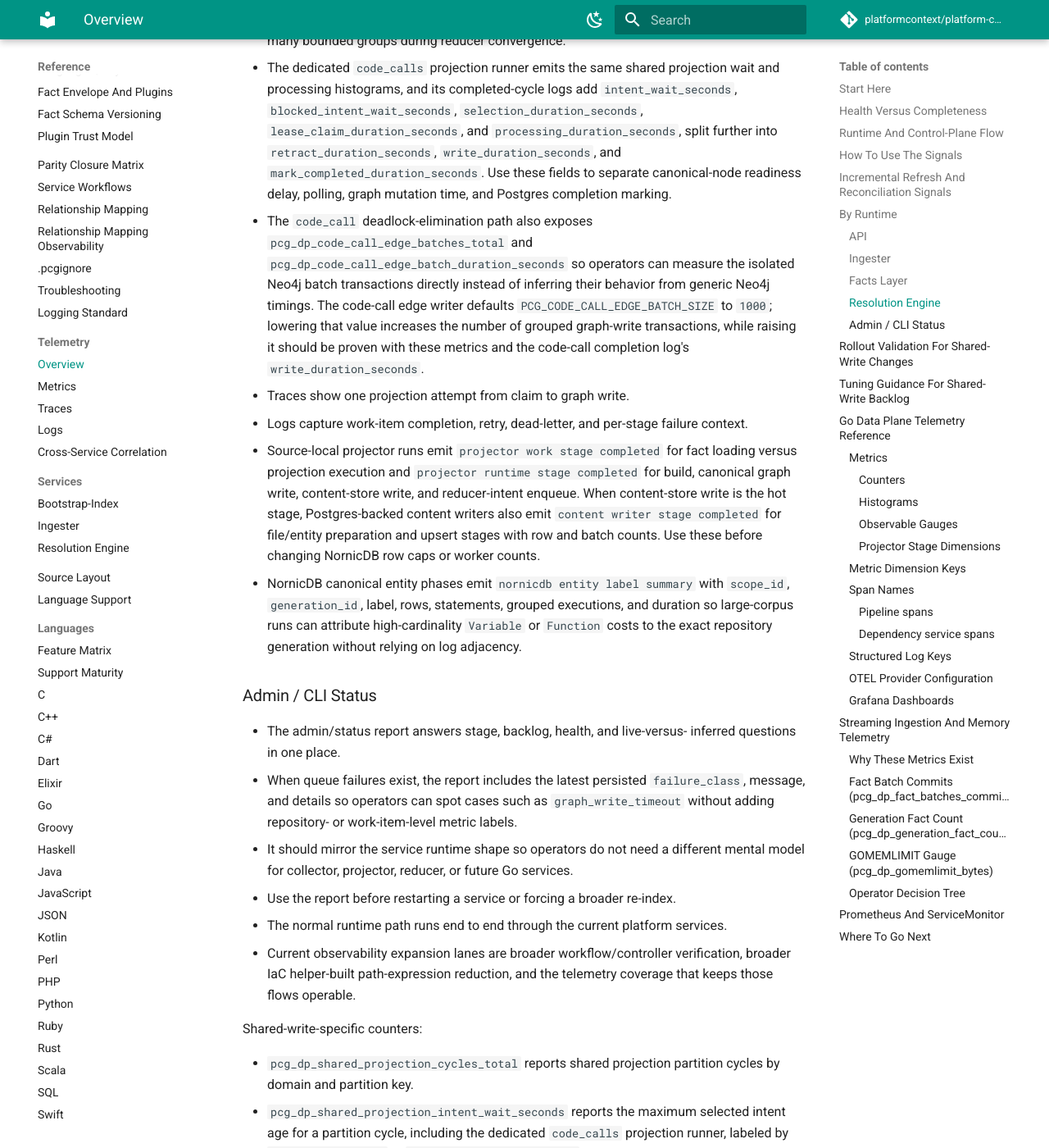
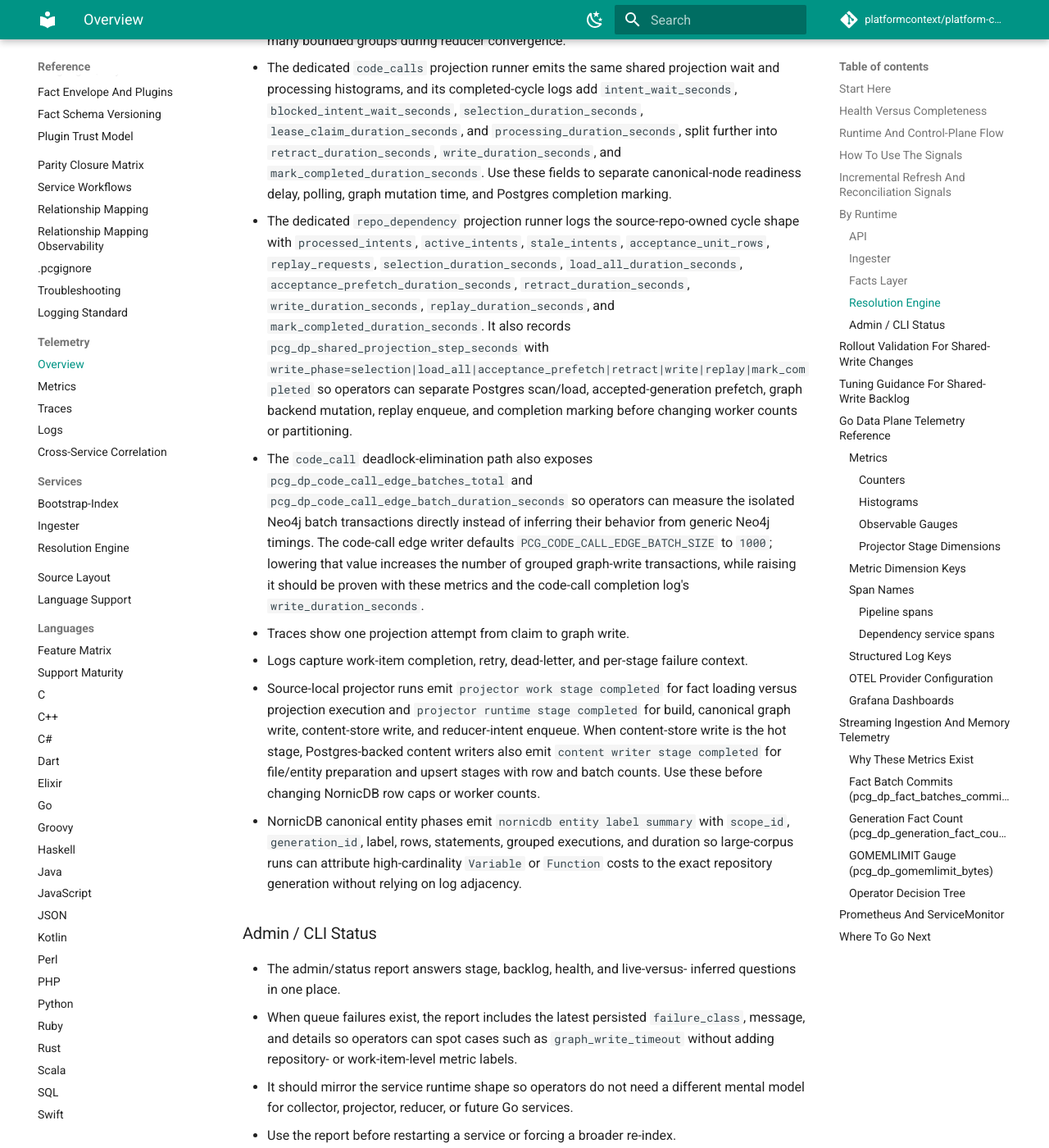
Before and after one commit to platformcontext/platform-context-graph, an MkDocs documentation site: the page built from docs/docs/reference/telemetry/index.md, in a window 1280 px wide and 1400 px high, scrolled down 4364 px. Shown: the whole window at 82% size. Built offline with MkDocs 1.6.1 and Material for MkDocs 9.7.7, drawn with Linux system fonts in a browser that asks for light colours; comment, search, counter and statistics services are not loaded; some of the changed text lies outside the part shown.

Commit message:
docs: document repo dependency projection telemetry

```diff
--- a/docs/docs/reference/telemetry/index.md
+++ b/docs/docs/reference/telemetry/index.md
@@ -174,6 +174,18 @@ For shared-write debugging specifically:
   `mark_completed_duration_seconds`. Use these fields to separate
   canonical-node readiness delay, polling, graph mutation time, and Postgres
   completion marking.
+- The dedicated `repo_dependency` projection runner logs the source-repo-owned
+  cycle shape with `processed_intents`, `active_intents`, `stale_intents`,
+  `acceptance_unit_rows`, `replay_requests`,
+  `selection_duration_seconds`, `load_all_duration_seconds`,
+  `acceptance_prefetch_duration_seconds`, `retract_duration_seconds`,
+  `write_duration_seconds`, `replay_duration_seconds`, and
+  `mark_completed_duration_seconds`. It also records
+  `pcg_dp_shared_projection_step_seconds` with
+  `write_phase=selection|load_all|acceptance_prefetch|retract|write|replay|mark_completed`
+  so operators can separate Postgres scan/load, accepted-generation prefetch,
+  graph backend mutation, replay enqueue, and completion marking before changing
+  worker counts or partitioning.
 - The `code_call` deadlock-elimination path also exposes
   `pcg_dp_code_call_edge_batches_total` and
   `pcg_dp_code_call_edge_batch_duration_seconds` so operators can measure the
@@ -227,9 +239,10 @@ Shared-write-specific counters:
 - `pcg_dp_shared_projection_processing_seconds` reports the graph-write and
   completion duration after partition selection. For `domain=code_calls`, this
   covers the code-call runner's retract, write, and completion-mark window.
-- `pcg_dp_shared_projection_step_seconds` reports the retract, write, and
-  completion-mark portions of shared projection processing using
-  `write_phase=retract|write|mark_completed`.
+- `pcg_dp_shared_projection_step_seconds` reports shared projection substeps.
+  Generic partitioned runners and `code_calls` use
+  `write_phase=retract|write|mark_completed`; `repo_dependency` also uses
+  `write_phase=selection|load_all|acceptance_prefetch|replay`.
 - `pcg_dp_shared_projection_stale_intents_total` reports stale shared
   projection intents filtered during reducer processing.
 
```
Also changed, not shown: other parts of docs/docs/reference/telemetry/index.md (+1 -1 lines).
